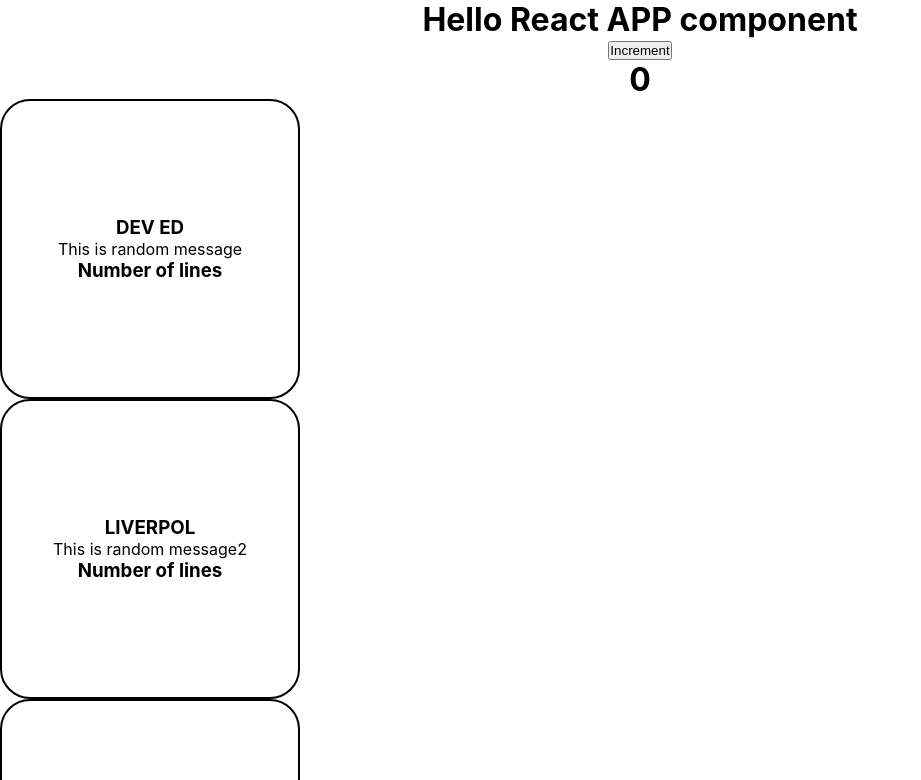
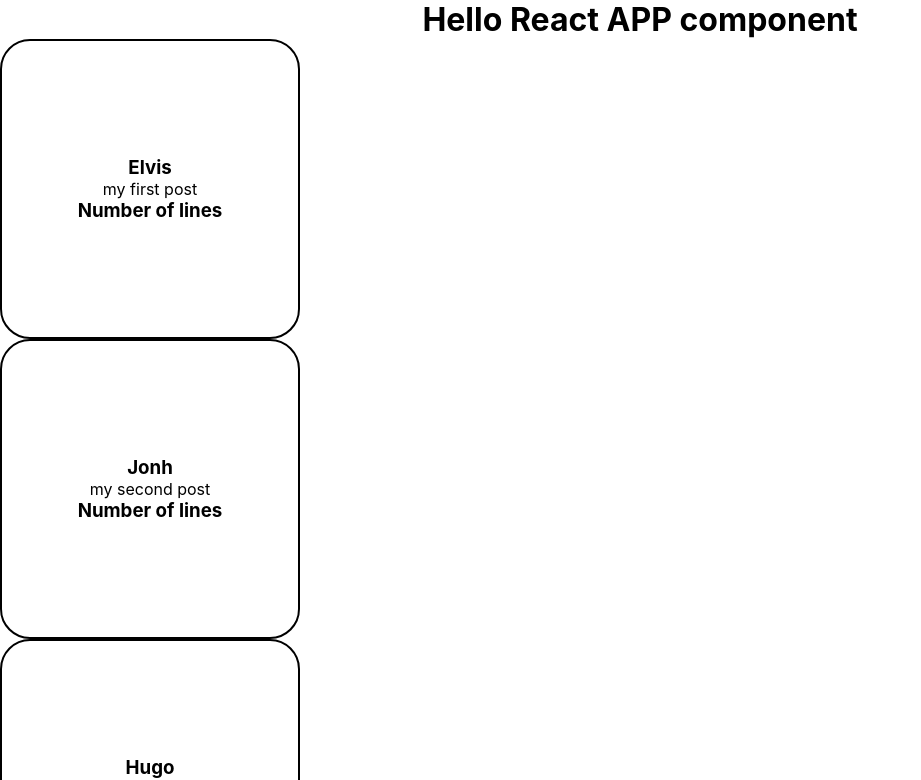
Before and after one commit to marvinguillen/Firstreact_uicampeonatos, a React (Create React App) app: page / in a window 1280 px wide. Shown: the top 780 px of the page, without its empty margins (0-921 px from the left). Built offline with nearby package versions, Linux system fonts and the light colour scheme.

Commit message:
Third  app  React to show message to use map

```diff
--- a/src/App.js
+++ b/src/App.js
@@ -3,14 +3,20 @@ import Tweet from './tweet';
 import './App.css';
 
 function App(){
+ const[count,setCount]=useState(0);
+  const[user,setUsers]=useState([
+    {name:"Elvis",
+    age:25,
+    message:'my first post'},
+    {name:"Jonh",
+    age:56,
+    message:'my second post'},
+    {name:"Hugo",
+    age:78,
+    message:'my third post'}
 
-  const [IsRed,setRed]=useState(false);
-  const [count,setCount]=useState(0);
-  const[user,setUser]=useState({
-    name:"Elvis",
-    age:25,
-    post:['my first post','my lovely summer']
-  });
+
+  ]);
 
   const increment = () => {
     setCount(count+1);
@@ -18,13 +24,10 @@ function App(){
   return(
    <div className="App">
      <h1>Hello React APP component</h1>
-      <button onClick={increment}>Increment</button>
-      <h1>{count}</h1>
-    <Tweet name="DEV ED" message="This is random message"/>
-    <Tweet name="LIVERPOL" message="This is random message2"/>
-    <Tweet name="CHELSEA " message="This is random message3"/>
-    <Tweet name="EVERTON" message="This is random message4"/>
-   </div>
+      {user.map(user =>(
+        <Tweet name ={user.name} message={user.message}></Tweet>
+      ))}
+       </div>
   );
 }
 export default App;
```
Also changed, not shown: 1 other file (tests, documents, lock files or other folders).
